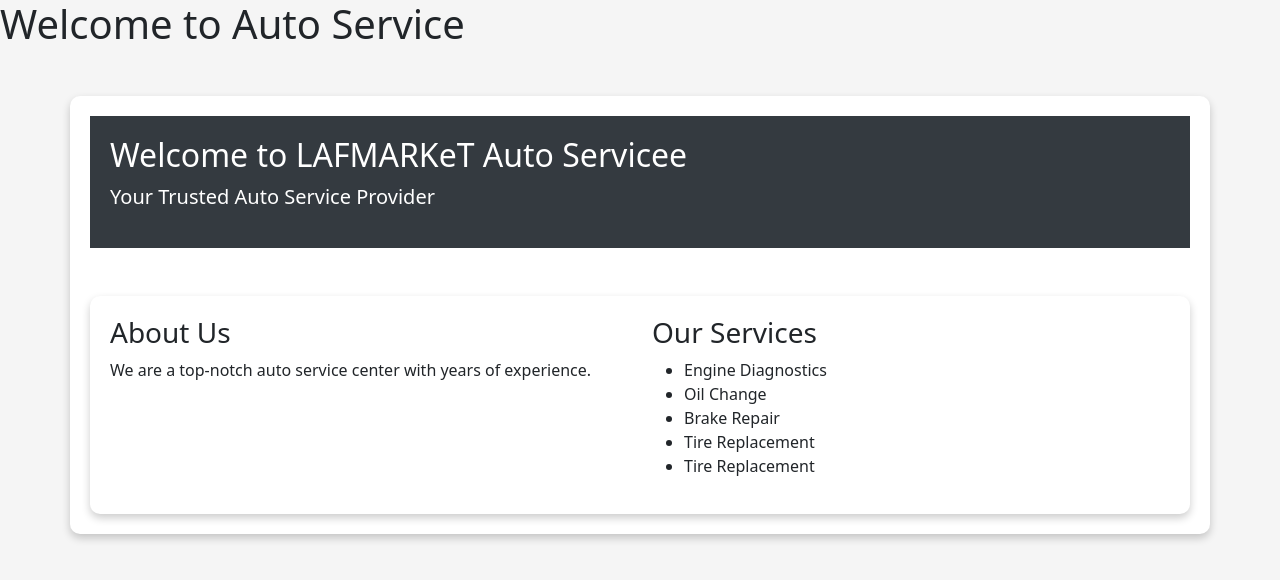
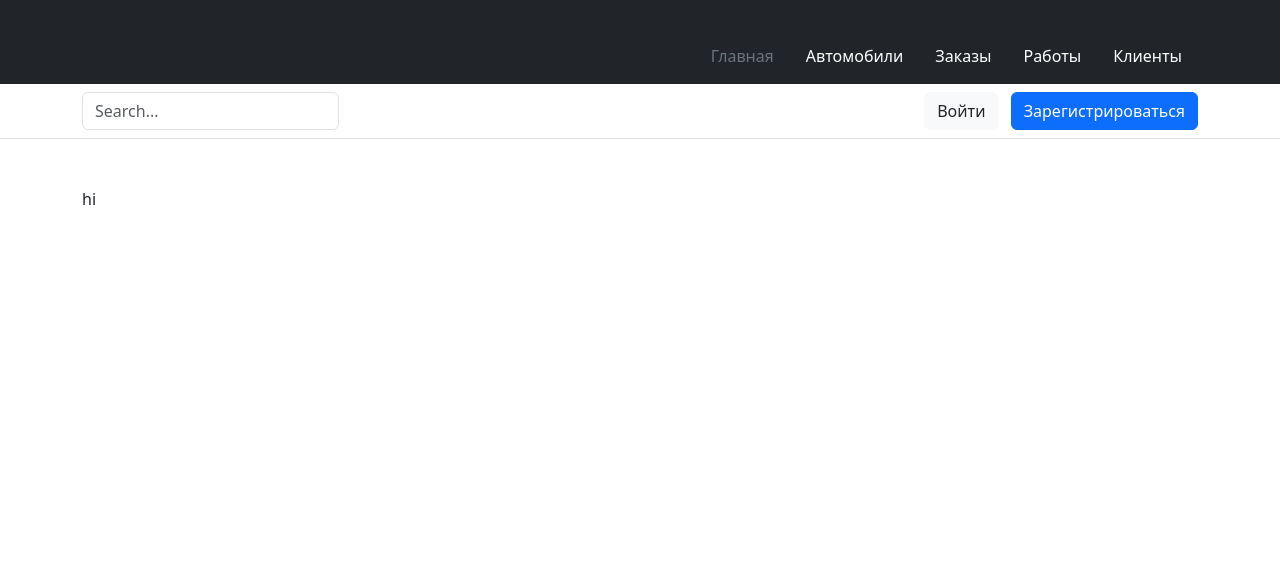
Before and after one commit to AndrewLAF/autoservice, a Django app: page / in a window 1280 px wide. Shown: the top 580 px of the page. Run offline with Django 4.2, Linux system fonts and the light colour scheme.

Commit message:
изменил стиль страницы

```diff
--- a/autoservice/templates/base.html
+++ b/autoservice/templates/base.html
@@ -3,20 +3,8 @@
 <head>
     <meta charset="UTF-8">
     <meta name="viewport" content="width=device-width, initial-scale=1.0">
-    <title>{% block title %}LAFMARKeT Auto Service{% endblock %}</title>
+    <title>{% block title %}Patomervis Auto Service{% endblock %}</title>
     <link rel="stylesheet" href="https://cdn.jsdelivr.net/npm/bootstrap@5.3.0/dist/css/bootstrap.min.css">
-    <style>
-        body {
-            background-color: #f5f5f5;
-        }
-
-        .container {
-            background-color: #fff;
-            border-radius: 10px;
-            padding: 20px;
-            box-shadow: 0 4px 8px 0 rgba(0, 0, 0, 0.2);
-        }
-    </style>
 </head>
 <body>
     {% include "includes/header.html" %}
--- a/autoservice/templates/cars/index.html
+++ b/autoservice/templates/cars/index.html
@@ -1,26 +1,5 @@
 {% extends "base.html" %}
 
 {% block content %}
-    <div class="jumbotron" style="background-color: #343a40; color: #fff; padding: 20px;">
-        <h2>Welcome to LAFMARKeT Auto Servicee</h2>
-        <p class="lead">Your Trusted Auto Service Provider</p>
-    </div>
-    <div class="container mt-5">
-        <div class="row">
-            <div class="col-md-6">
-                <h3>About Us</h3>
-                <p>We are a top-notch auto service center with years of experience.</p>
-            </div>
-            <div class="col-md-6">
-                <h3>Our Services</h3>
-                <ul>
-                    <li>Engine Diagnostics</li>
-                    <li>Oil Change</li>
-                    <li>Brake Repair</li>
-                    <li>Tire Replacement</li>
-                    <li>Tire Replacement</li>
-                </ul>
-            </div>
-        </div>
-    </div>
+    hi
 {% endblock %}
--- a/autoservice/templates/includes/header.html
+++ b/autoservice/templates/includes/header.html
@@ -1,3 +1,54 @@
-<div class="header">
-    <h1>{% block header %}Welcome to Auto Service{% endblock %}</h1>
-</div>
+<header>
+    <div class="px-3 py-2 bg-dark text-white">
+        <div class="container">
+            <div class="d-flex flex-wrap align-items-center justify-content-center justify-content-lg-start">
+                <a href="/" class="d-flex align-items-center my-2 my-lg-0 me-lg-auto text-white text-decoration-none">
+                    <svg class="bi me-2" width="40" height="32" role="img" aria-label="Bootstrap"><use xlink:href="#bootstrap"></use></svg>
+                </a>
+                <ul class="nav col-12 col-lg-auto my-2 justify-content-center my-md-0 text-small">
+                    <li>
+                        <a href="#" class="nav-link text-secondary">
+                            <svg class="bi d-block mx-auto mb-1" width="24" height="24"><use xlink:href="#home"></use></svg>
+                            Главная
+                        </a>
+                    </li>
+                    <li>
+                        <a href="#" class="nav-link text-white">
+                            <svg class="bi d-block mx-auto mb-1" width="24" height="24"><use xlink:href="#speedometer2"></use></svg>
+                            Автомобили
+                        </a>
+                    </li>
+                    <li>
+                        <a href="#" class="nav-link text-white">
+                            <svg class="bi d-block mx-auto mb-1" width="24" height="24"><use xlink:href="#table"></use></svg>
+                            Заказы
+                        </a>
+                    </li>
+                    <li>
+                        <a href="#" class="nav-link text-white">
+                            <svg class="bi d-block mx-auto mb-1" width="24" height="24"><use xlink:href="#grid"></use></svg>
+                            Работы
+                        </a>
+                    </li>
+                    <li>
+                        <a href="#" class="nav-link text-white">
+                            <svg class="bi d-block mx-auto mb-1" width="24" height="24"><use xlink:href="#people-circle"></use></svg>
+                            Клиенты
+                        </a>
+                    </li>
+                </ul>
+            </div>
+        </div>
+    </div>
+    <div class="px-3 py-2 border-bottom mb-3">
+        <div class="container d-flex flex-wrap justify-content-center">
+            <form class="col-12 col-lg-auto mb-2 mb-lg-0 me-lg-auto">
+                <input type="search" class="form-control" placeholder="Search..." aria-label="Search">
+            </form>
+            <div class="text-end">
+                <button type="button" class="btn btn-light text-dark me-2">Войти</button>
+                <button type="button" class="btn btn-primary">Зарегистрироваться</button>
+            </div>
+        </div>
+    </div>
+</header>
```
